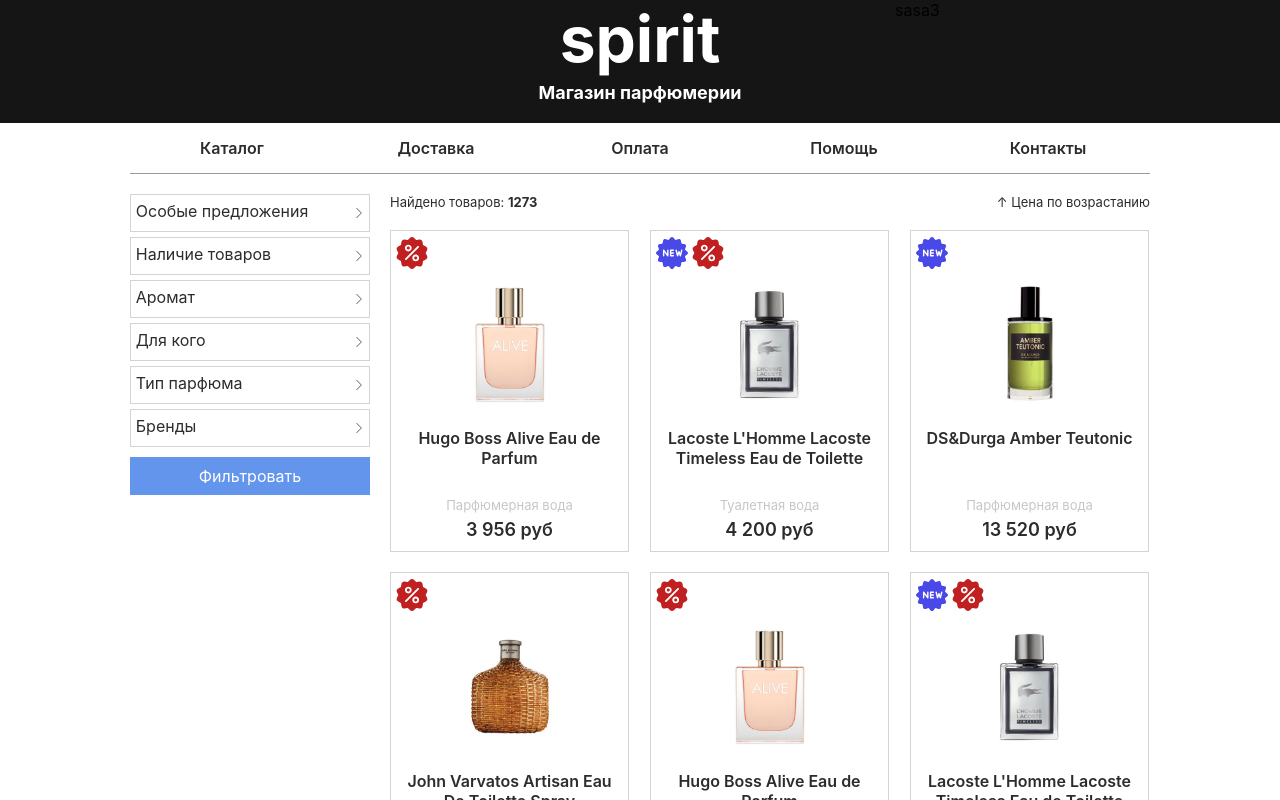
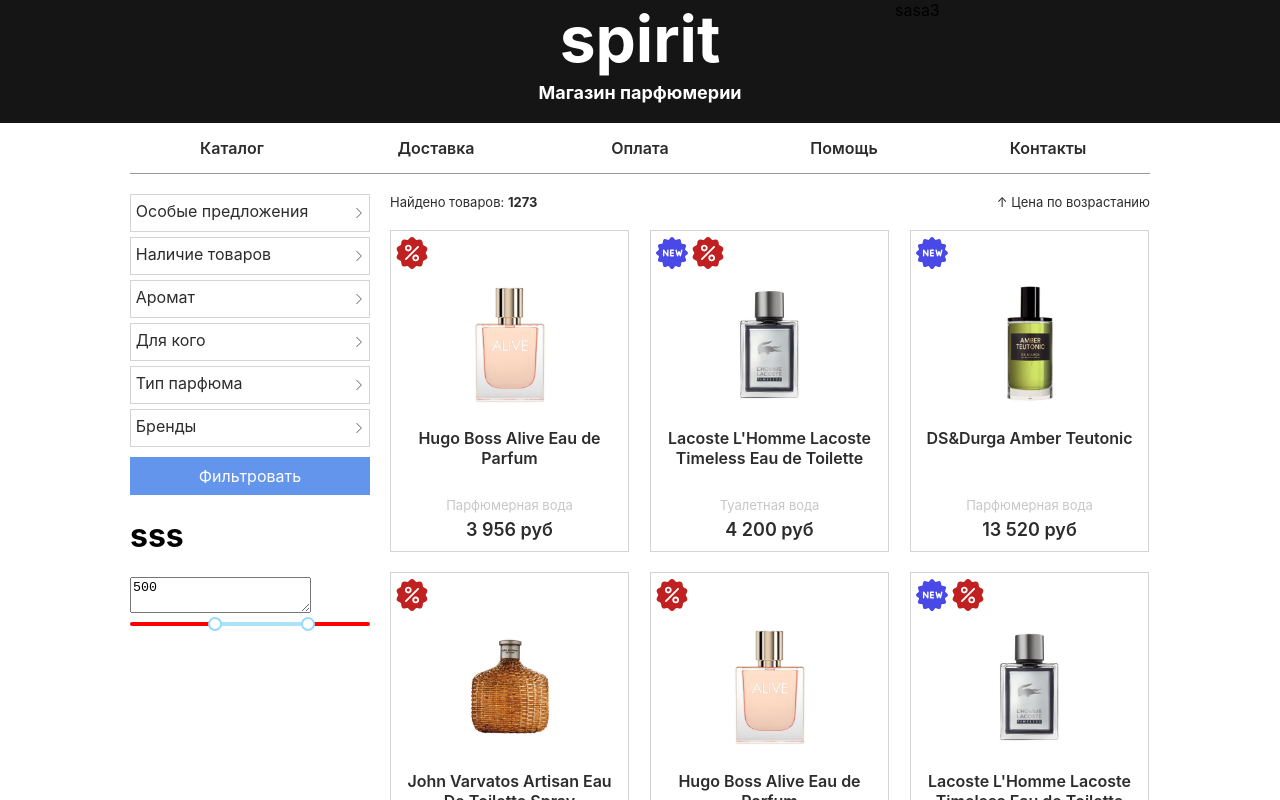
Before and after one commit to sashkaseltsov1/perfume-shop, a React (Create React App) app: page /shop/catalog in a window 1280 px wide. Shown: the top 800 px of the page. Built offline with nearby package versions, Linux system fonts and the light colour scheme.

Commit message:
'rangeSlider'

```diff
--- a/package.json
+++ b/package.json
@@ -8,6 +8,7 @@
     "@testing-library/user-event": "^7.2.1",
     "body-scroll-lock": "^3.0.2",
     "classnames": "^2.2.6",
+    "rc-slider": "^9.2.4",
     "react": "^16.13.1",
     "react-dom": "^16.13.1",
     "react-id-swiper": "^3.0.0",
--- a/src/components/content/catalog/filters/filter/filter.jsx
+++ b/src/components/content/catalog/filters/filter/filter.jsx
@@ -2,22 +2,63 @@
 import styles from './filter.module.css'
 import arrow from '../../../../../images/slider-arrow.svg'
 import cn from 'classnames'
-const Filter = ({item})=>{
+import  { Range } from 'rc-slider';
+import 'rc-slider/assets/index.css';
+export const WithVisibility = (Component)=>{
+
+    const WithVisibilityComponent = (props)=>{
         const [visibility, setVisibility] = useState(false);
-    return (
+        return(
             <div className={styles.main}>
                 <div className={cn(styles.title, visibility && styles.titleColor)} onClick={()=>setVisibility(!visibility)}>
-                <span>{item.title}</span>
+                    <span>{props.item.title}</span>
                     <img src={arrow} alt={arrow} className={cn(visibility && styles.rotateArrow)}/>
                 </div>
                 <div className={cn(!visibility && styles.show)}>
+                    <Component {...props}/>
+                </div>
+            </div>
+        )
+    };
+    return WithVisibilityComponent;
+};
+export const CostRangeFilter = ()=>{
+    const [state, setState] = useState(500);
+
+    return(
+        <div>
+            <textarea >{state}</textarea>
+            <Range min={225} max={1000} defaultValue={[state, 800]} pushable={true}
+                   onChange={(e)=>{setState(300)}}
+                   trackStyle={{ backgroundColor: 'blue',
+                       borderWidth:0
+                   }}
+                   handleStyle={{
+                       cursor:'pointer',
+                       boxShadow:'none',
+                       backgroundColor: 'blue',
+                       borderWidth:0
+                   }}
+                   railStyle={{ backgroundColor: 'red'}}
+                   dotStyle={{
+                       backgroundColor: 'blue',
+                       borderWidth:0
+                   }}
+            />
+        </div>
+    )
+}
+export const SimpleFilter = ({item})=>{
+    return(
+        <div >
             {item.options.map(option=>(
                 <div className={styles.option} key={option.title}>
                     <div><input type="checkbox" checked={option.state} onChange={()=>{}} /></div>
                     <div><span>{option.title}</span></div>
                 </div>))}
         </div>
-        </div>
     )
 };
-export default Filter;
+
+
+export default SimpleFilter;
--- a/src/components/content/catalog/filters/filters.jsx
+++ b/src/components/content/catalog/filters/filters.jsx
@@ -4,7 +4,7 @@
 import cn from 'classnames'
 import {disableBodyScroll, enableBodyScroll} from "body-scroll-lock";
 import {useMediaQuery} from "react-responsive";
-import Filter from "./filter/filter";
+import SimpleFilter, {CostRangeFilter, WithVisibility} from "./filter/filter";
 const arr=[
     {
         title:'Особые предложения',
@@ -149,10 +149,14 @@
              ref={targetRef}
              style={{'--scroll-bar-width': getScrollbarWidth()+'px'}}>
             <div ><img src={close} alt={close} onClick={()=>props.setFilterState(true)}/></div>
-            {
-                arr.map(item=><Filter item={item} key={item.title}/>)
-            }
+
+            {arr.map(item=>{
+                    let Filter = WithVisibility(SimpleFilter);
+                    return <Filter item={item} key={item.title}/>
+                })}
             <div className={styles.filterButton} onClick={()=>{}}>Фильтровать</div>
+            <h1>sss</h1>
+            <CostRangeFilter/>
             <div className={styles.padding}/>
         </div>
     )
```
Also changed, not shown: 1 other file (tests, documents, lock files or other folders). Lines whose indentation alone changed are shown as unchanged.
